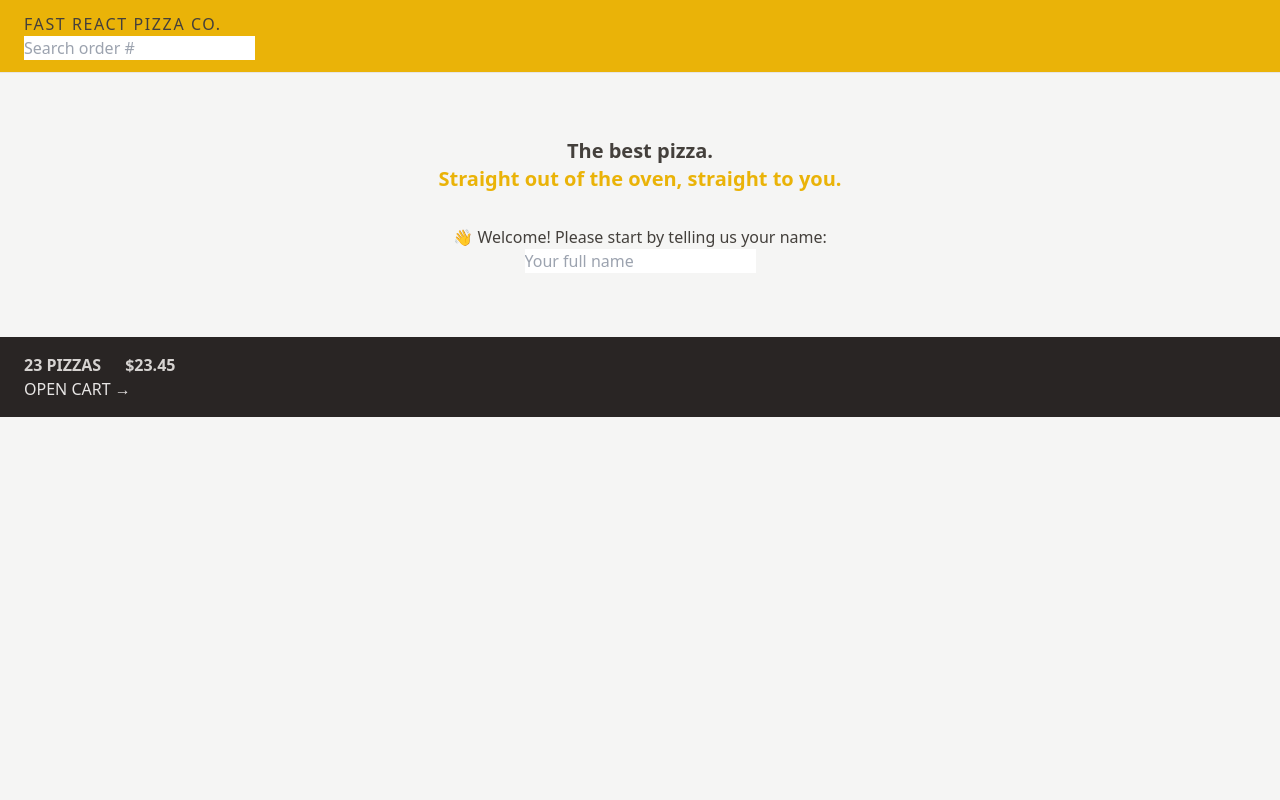
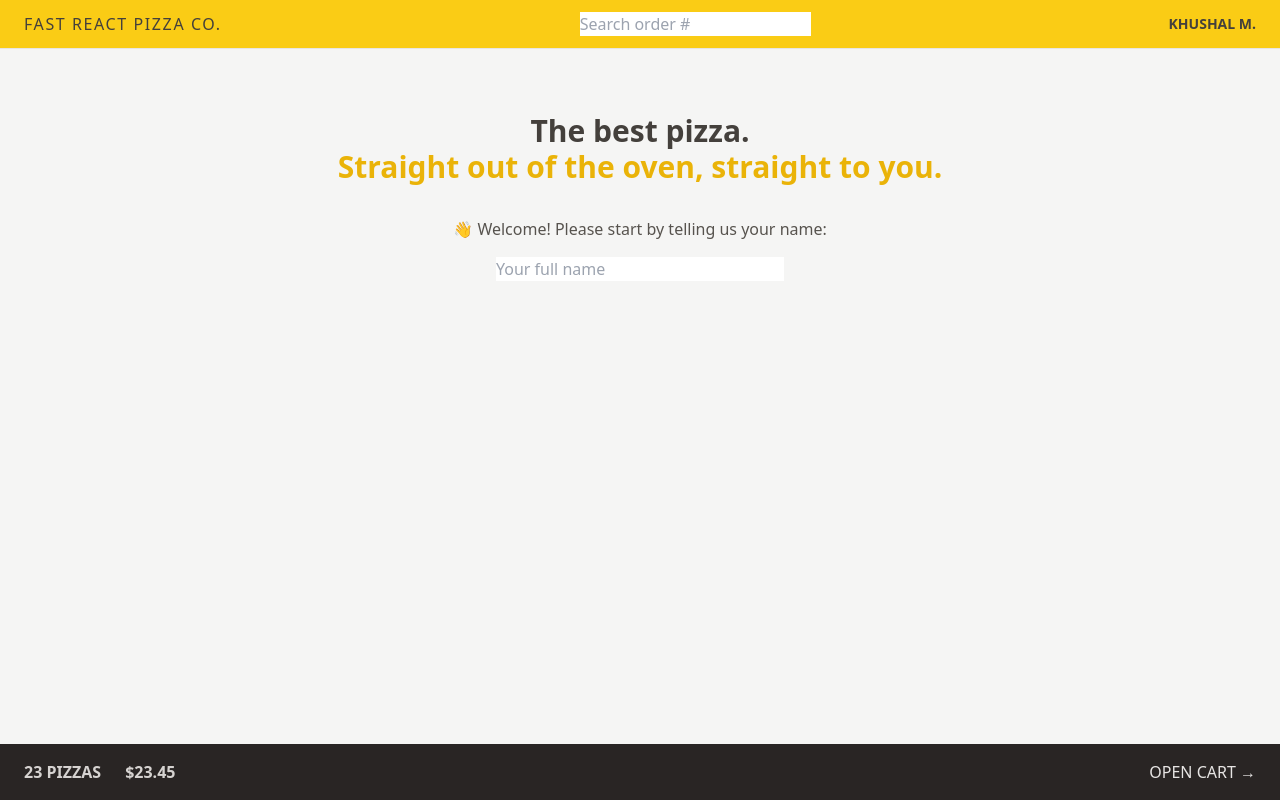
Before and after one commit to Khushal8448/Fast_React_Pizza-App, a React (Vite) app: page / in a window 1280 px wide. Built offline with nearby package versions, Linux system fonts and the light colour scheme.

Commit message:
added tailwind styles

```diff
--- a/src/features/cart/Cart.jsx
+++ b/src/features/cart/Cart.jsx
@@ -1,23 +1,23 @@
-import { Link } from "react-router-dom";
+import { Link } from 'react-router-dom';
 
 const fakeCart = [
   {
     pizzaId: 12,
-    name: "Mediterranean",
+    name: 'Mediterranean',
     quantity: 2,
     unitPrice: 16,
     totalPrice: 32,
   },
   {
     pizzaId: 6,
-    name: "Vegetale",
+    name: 'Vegetale',
     quantity: 1,
     unitPrice: 13,
     totalPrice: 13,
   },
   {
     pizzaId: 11,
-    name: "Spinach and Mushroom",
+    name: 'Spinach and Mushroom',
     quantity: 1,
     unitPrice: 15,
     totalPrice: 15,
@@ -29,7 +29,12 @@ function Cart() {
 
   return (
     <div>
-      <Link to="/menu">&larr; Back to menu</Link>
+      <Link
+        to="/menu"
+        className="text-sm text-blue-500 hover:text-blue-600 hover:underline"
+      >
+        &larr; Back to menu
+      </Link>
 
       <h2>Your cart, %NAME%</h2>
 
--- a/src/features/cart/CartOverview.jsx
+++ b/src/features/cart/CartOverview.jsx
@@ -2,7 +2,7 @@ import { Link } from 'react-router-dom';
 
 function CartOverview() {
   return (
-    <div className="bg-stone-800 px-4 py-4 text-sm uppercase text-stone-200 sm:px-6 md:text-base">
+    <div className="flex items-center justify-between bg-stone-800 px-4 py-4 text-sm uppercase text-stone-200 sm:px-6 md:text-base">
       <p className="space-x-4 font-semibold text-stone-300 sm:space-x-6">
         <span>23 pizzas</span>
         <span>$23.45</span>
--- a/src/features/order/CreateOrder.jsx
+++ b/src/features/order/CreateOrder.jsx
@@ -1,31 +1,31 @@
-import { useState } from "react";
-import { Form, redirect, useNavigation, useActionData } from "react-router-dom";
-import { createOrder } from "../../services/apiRestaurant";
+import { useState } from 'react';
+import { Form, redirect, useNavigation, useActionData } from 'react-router-dom';
+import { createOrder } from '../../services/apiRestaurant';
 
 // https://uibakery.io/regex-library/phone-number
 const isValidPhone = (str) =>
   /^\+?\d{1,4}?[-.\s]?\(?\d{1,3}?\)?[-.\s]?\d{1,4}[-.\s]?\d{1,4}[-.\s]?\d{1,9}$/.test(
-    str
+    str,
   );
 
 const fakeCart = [
   {
     pizzaId: 12,
-    name: "Mediterranean",
+    name: 'Mediterranean',
     quantity: 2,
     unitPrice: 16,
     totalPrice: 32,
   },
   {
     pizzaId: 6,
-    name: "Vegetale",
+    name: 'Vegetale',
     quantity: 1,
     unitPrice: 13,
     totalPrice: 13,
   },
   {
     pizzaId: 11,
-    name: "Spinach and Mushroom",
+    name: 'Spinach and Mushroom',
     quantity: 1,
     unitPrice: 15,
     totalPrice: 15,
@@ -34,7 +34,7 @@ const fakeCart = [
 
 function CreateOrder() {
   const navigation = useNavigation();
-  const isSubmitting = navigation.state === "submitting";
+  const isSubmitting = navigation.state === 'submitting';
   const formErrors = useActionData();
 
   // const [withPriority, setWithPriority] = useState(false);
@@ -78,8 +78,8 @@ function CreateOrder() {
 
         <div>
           <input type="hidden" value={JSON.stringify(cart)} name="cart" />
-          <button disabled={isSubmitting}>
-            {isSubmitting ? "Placing order..." : "Order now"}
+          <button disabled={isSubmitting} className="bg-yellow-400">
+            {isSubmitting ? 'Placing order...' : 'Order now'}
           </button>
         </div>
       </Form>
@@ -93,12 +93,13 @@ export async function action({ request }) {
   const order = {
     ...data,
     cart: JSON.parse(data.cart),
-    priority: data.priority === "on",
+    priority: data.priority === 'on',
   };
 
   const errors = {};
   if (!isValidPhone(order.phone))
-    errors.phone = "Please give us your correct number. We might need it to contact you.";
+    errors.phone =
+      'Please give us your correct number. We might need it to contact you.';
 
   if (Object.keys(errors).length > 0) return errors;
 
--- a/src/features/user/CreateUser.jsx
+++ b/src/features/user/CreateUser.jsx
@@ -9,13 +9,16 @@ function CreateUser() {
 
   return (
     <form onSubmit={handleSubmit}>
-      <p>👋 Welcome! Please start by telling us your name:</p>
+      <p className="mb-4 text-sm text-stone-600 md:text-base">
+        👋 Welcome! Please start by telling us your name:
+      </p>
 
       <input
         type="text"
         placeholder="Your full name"
         value={username}
         onChange={(e) => setUsername(e.target.value)}
+        className="w-72"
       />
 
       {username !== '' && (
--- a/src/features/user/Username.jsx
+++ b/src/features/user/Username.jsx
@@ -1,5 +1,7 @@
 function Username() {
-  return <div className="hidden text-sm font-semibold">Khushal M.</div>;
+  return (
+    <div className="hidden text-sm font-semibold md:block">Khushal M.</div>
+  );
 }
 
 export default Username;
--- a/src/ui/AppLayout.jsx
+++ b/src/ui/AppLayout.jsx
@@ -1,21 +1,22 @@
-import Header from "./Header";
-import { Outlet, useNavigation } from "react-router-dom";
-import CartOverview from "../features/cart/CartOverview";
-import Loader from "./Loader";
+import Header from './Header';
+import { Outlet, useNavigation } from 'react-router-dom';
+import CartOverview from '../features/cart/CartOverview';
+import Loader from './Loader';
 
 function AppLayout() {
   const navigation = useNavigation();
-  const isLoading = navigation.state === "loading";
-  // console.log(navigation);
+  const isLoading = navigation.state === 'loading';
 
   return (
-    <div className="layout">
+    <div className="grid h-screen grid-rows-[auto_1fr_auto] ">
       {isLoading && <Loader />}
       <Header />
 
-      <main>
-        <Outlet />
-      </main>
+      <div className="overflow-auto">
+        <main className="mx-auto max-w-3xl">
+          <Outlet />
+        </main>
+      </div>
 
       <CartOverview />
     </div>
--- a/src/ui/Header.jsx
+++ b/src/ui/Header.jsx
@@ -4,7 +4,7 @@ import Username from '../features/user/UserName';
 
 function Header() {
   return (
-    <header className="border-b border-stone-200 bg-yellow-500 px-4 py-3 uppercase sm:px-6">
+    <header className="flex items-center justify-between border-b border-stone-200 bg-yellow-400 px-4 py-3 uppercase sm:px-6">
       <Link to="/" className="tracking-widest">
         Fast React Pizza Co.
       </Link>
--- a/src/ui/Home.jsx
+++ b/src/ui/Home.jsx
@@ -2,8 +2,8 @@ import CreateUser from '../features/user/CreateUser';
 
 function Home() {
   return (
-    <div className="my-10 text-center sm:my-16">
-      <h1 className="mb-8  text-xl font-semibold">
+    <div className="my-10 px-4 text-center sm:my-16">
+      <h1 className="mb-8  text-xl font-semibold md:text-3xl">
         The best pizza.
         <br />
         <span className="text-yellow-500">
```
